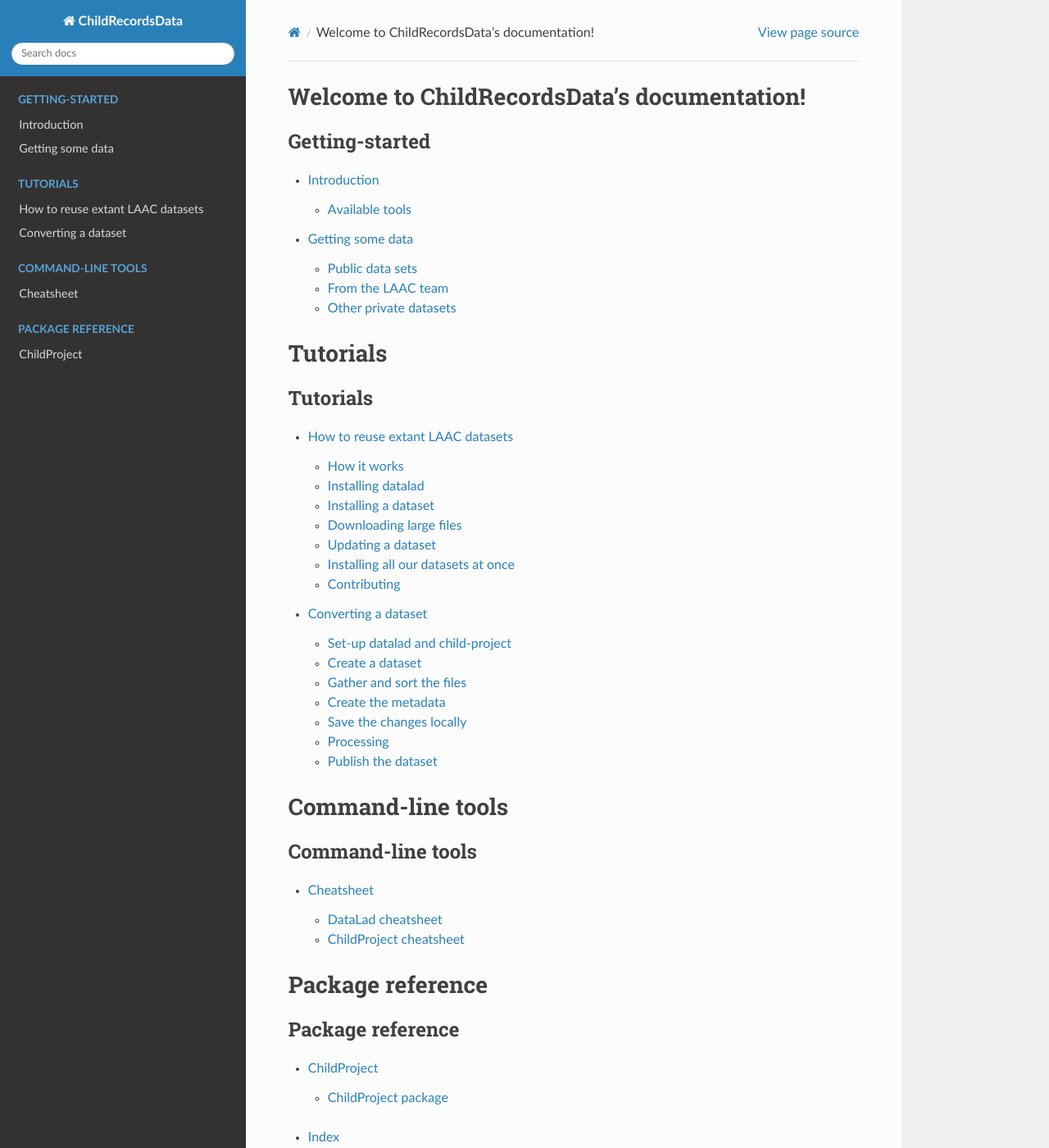
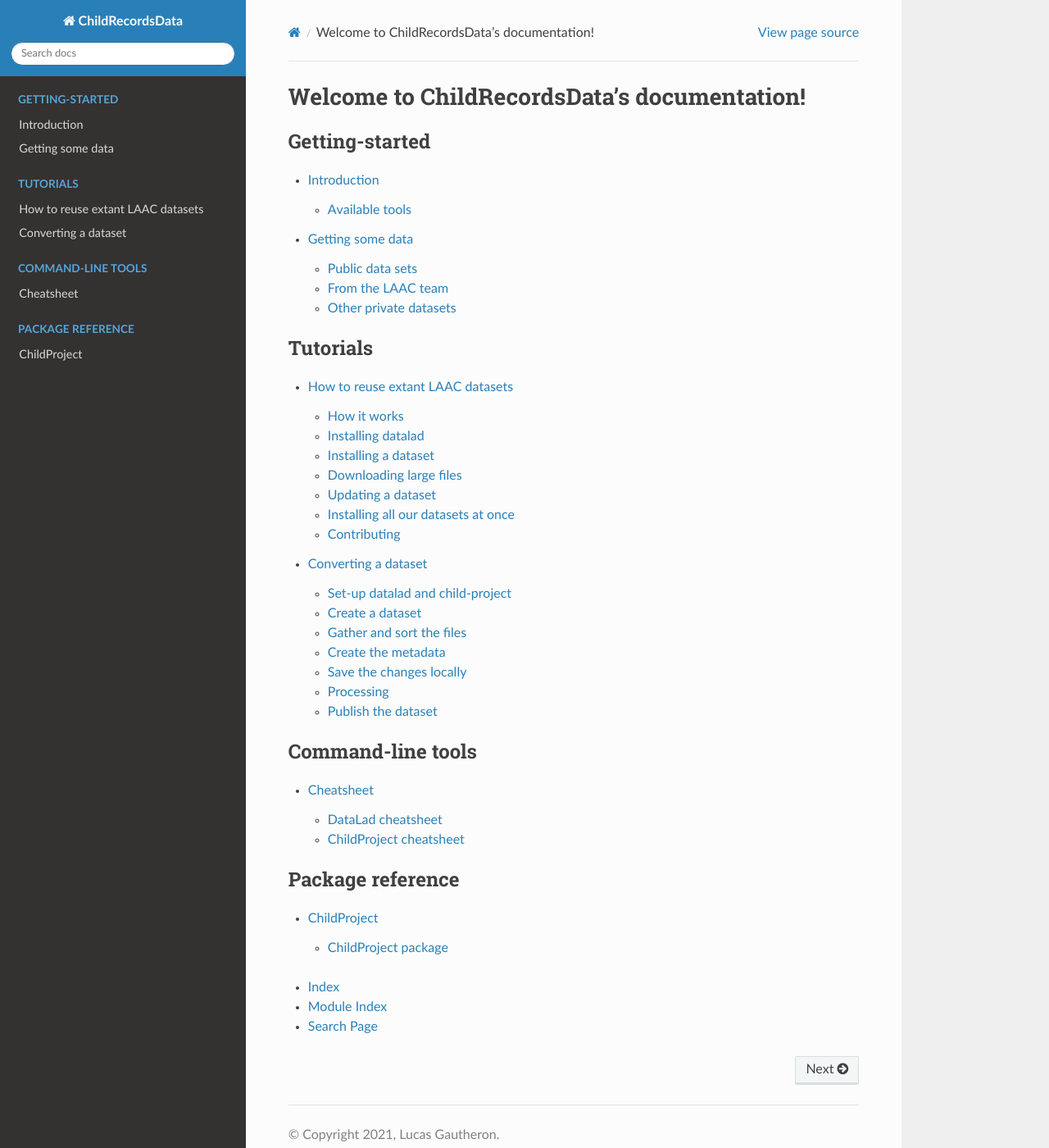
Before and after one commit to LAAC-LSCP/ChildProject, a Sphinx documentation site: the page built from docs/source/index.rst, in a window 1280 px wide and 1400 px high. Shown: the whole window at 82% size. Built offline with Sphinx 7.4.7 and the Read the Docs theme 2.0.0, drawn with Linux system fonts in a browser that asks for light colours; pages that are not in the unit, such as notebooks, are missing from menus.

Commit message:
minor fixes

```diff
--- a/docs/source/index.rst
+++ b/docs/source/index.rst
@@ -15,20 +15,12 @@
    getting-data
    format
 
-
-Tutorials
-==================
-
 .. toctree::
    :maxdepth: 2
    :caption: Tutorials
 
    reuse
    vandam
-
-
-Command-line tools
-==================
 
 .. toctree::
    :maxdepth: 2
@@ -37,9 +29,6 @@
    tools
    zooniverse
    cheatsheet
-
-Package reference
-=================
 
 .. toctree::
    :maxdepth: 2
```
Also changed, not shown: 1 other file.
